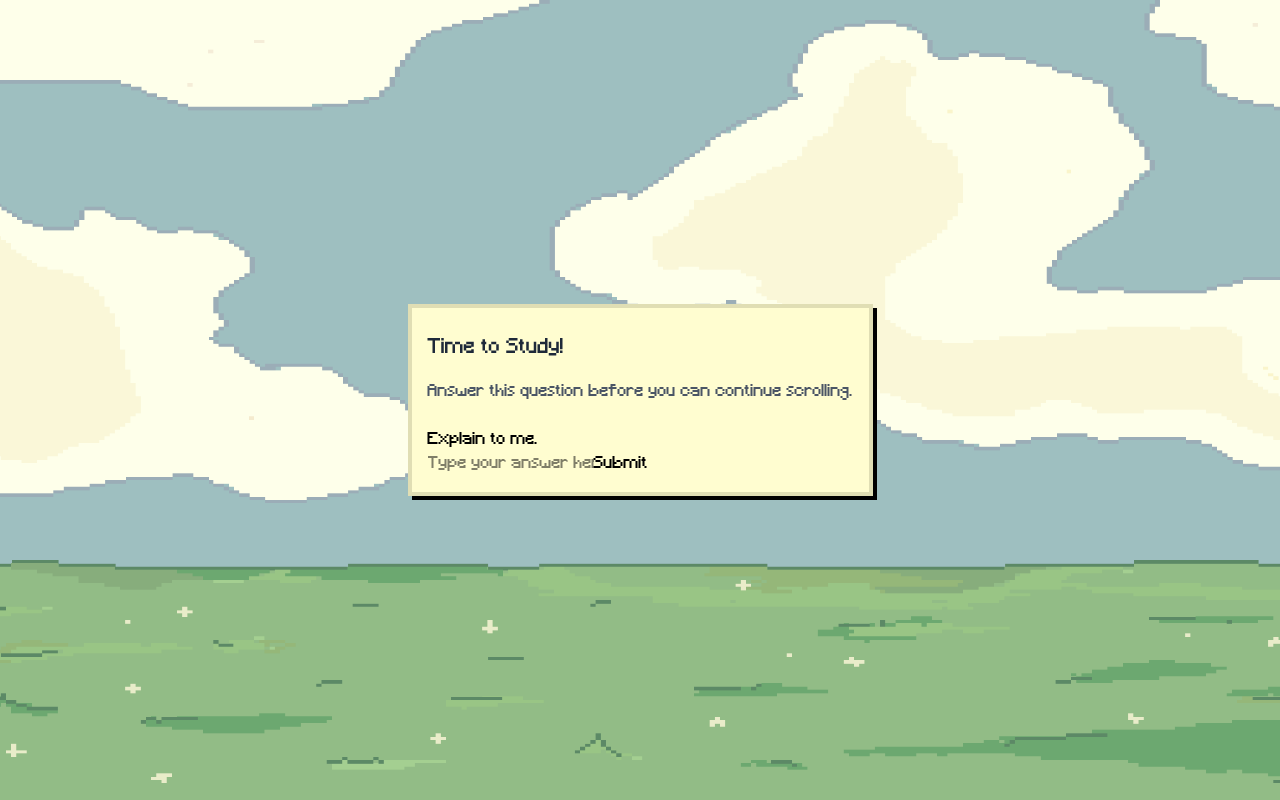
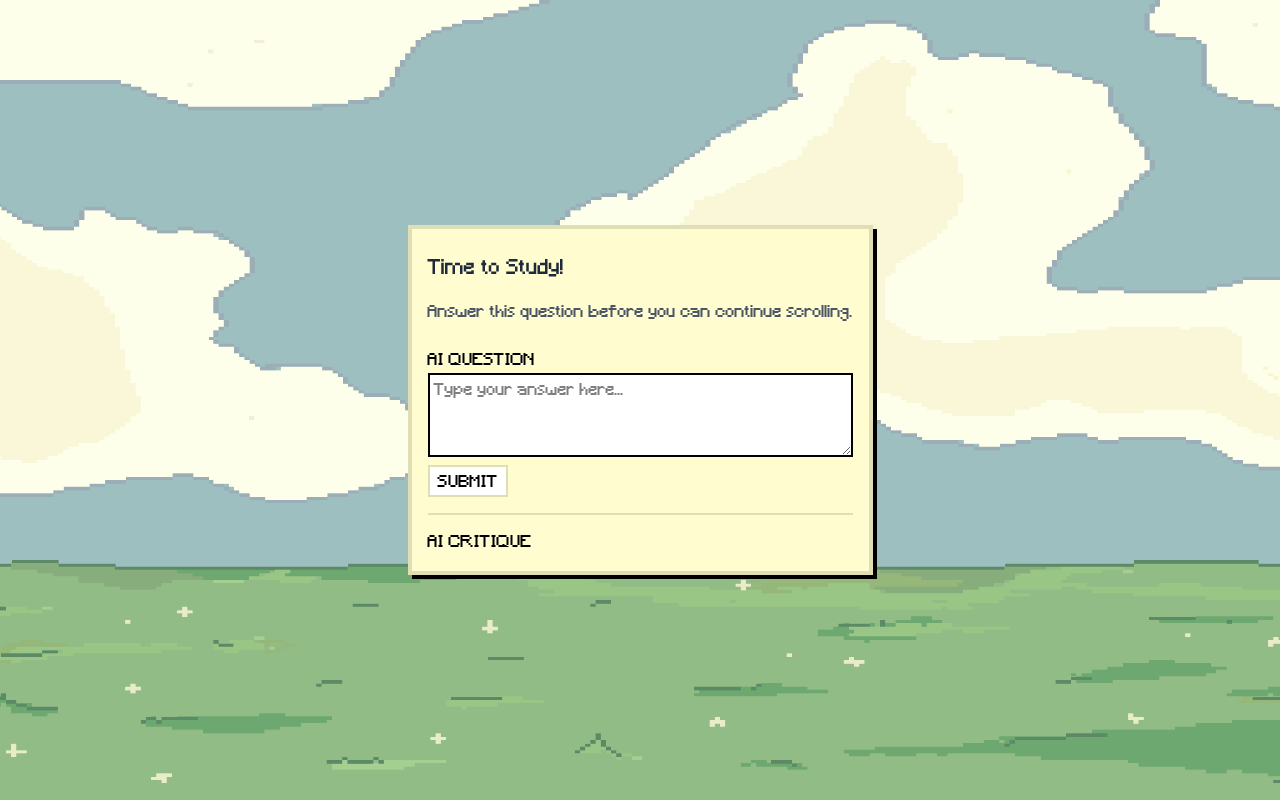
Before and after one commit to OliveOfTheBranch/2026-WDCCxSESA-Hackathon, a React (Vite) app: page / in a window 1280 px wide. Built offline with nearby package versions, Linux system fonts and the light colour scheme.

Commit message:
feat: ai user interface

```diff
--- a/src/App.tsx
+++ b/src/App.tsx
@@ -15,14 +15,6 @@ function App() {
 
   const handleChangeAnswer = (event: any) => {
     setAnswer(event.target.value);
-  };
-
-  const handleChangeSubject = (event: any) => {
-    setSubject(event.target.value);
-  };
-
-  const handleSaveSubject = () => {
-    localStorage.setItem("subject", subject);
   };
 
   return (
@@ -55,13 +47,24 @@ function App() {
 
           <br />
           <section>
-            <p>Explain {localStorage.getItem("subject")} to me.</p>
-            <input
+            <p>AI QUESTION</p>
+            <textarea
+              id="answerToAI"
+              className="bg-white border-2 border-black p-1 w-full"
+              rows={3}
               placeholder="Type your answer here..."
               value={answer}
               onChange={handleChangeAnswer}
             />
-            <button onClick={() => alert(answer)}>Submit</button>
+            <br />
+            <button
+              className="bg-white border-2 border-[#e0deb4] px-2 pt-1 align-middle"
+              onClick={() => alert(answer)}
+            >
+              SUBMIT
+            </button>
+            <hr className="my-4 h-0.5 bg-[#e0deb4] border-0" />
+            <p>AI CRITIQUE</p>
           </section>
         </div>
       </div>
```
